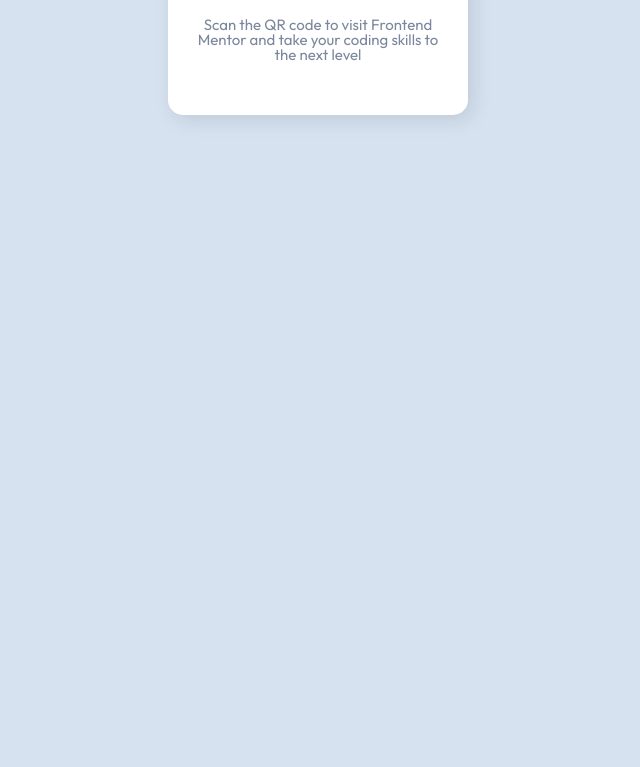
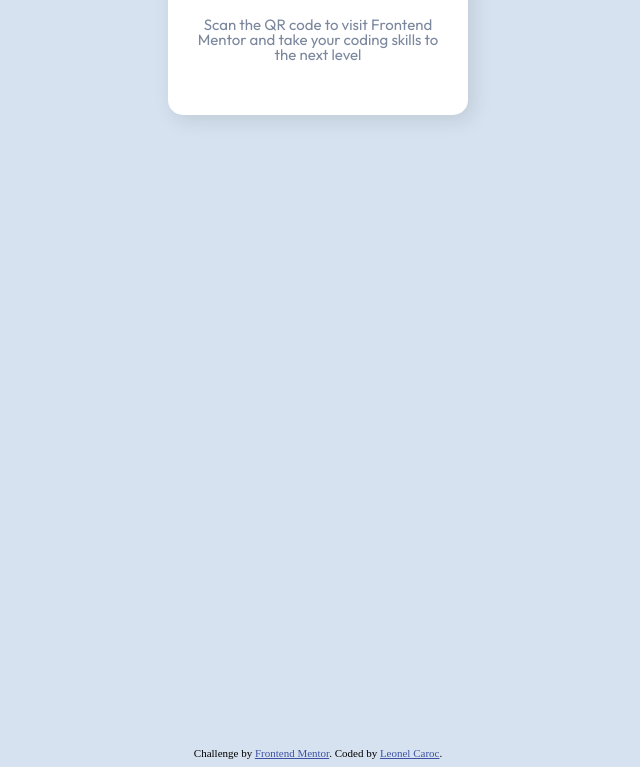
Before and after one commit to leonelcaroc/QR-Code-Component-Challenge-Hub, a plain HTML site: page index.html in a window 1280 px wide. Shown: the part 997-1764 px from the top of the page, without its empty margins (322-962 px from the left). Drawn offline with Linux system fonts and the light colour scheme.

Commit message:
design changes-1

```diff
--- a/css/style.css
+++ b/css/style.css
@@ -1,14 +1,4 @@
-/*
-.attribution {
-  font-size: 11px;
-  text-align: center;
-}
-
-.attribution a {
-  color: hsl(228, 45%, 44%);
-} */
-
-* {
+ * {
   box-sizing: border-box;
 }
 
@@ -51,3 +41,12 @@ p {
   width: 100%;
   border-radius: 10px
 }
+
+.attribution {
+  font-size: 11px;
+  text-align: center;
+}
+
+.attribution a {
+  color: hsl(228, 45%, 44%);
+}
--- a/index.html
+++ b/index.html
@@ -26,9 +26,9 @@
       Scan the QR code to visit Frontend Mentor and take your coding skills to the next level
     </p>
   </div>
-  <!--<div class="attribution">
+  <div class="attribution">
     Challenge by <a href="https://www.frontendmentor.io?ref=challenge" target="_blank">Frontend Mentor</a>.
     Coded by <a href="https://github.com/leonelcaroc">Leonel Caroc</a>.
-  </div> -->
+  </div>
 </body>
 </html>
```
